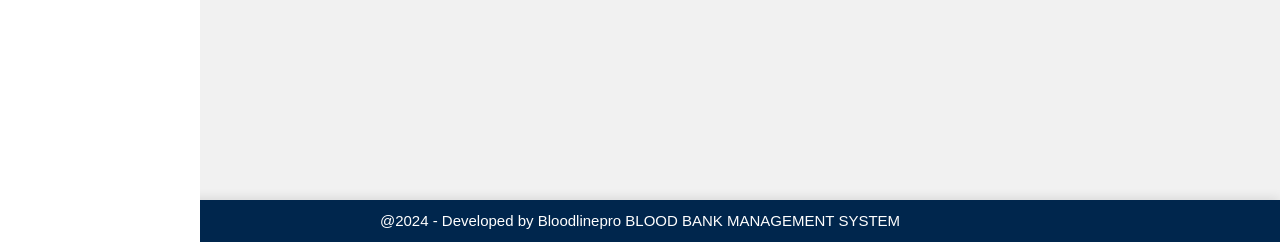
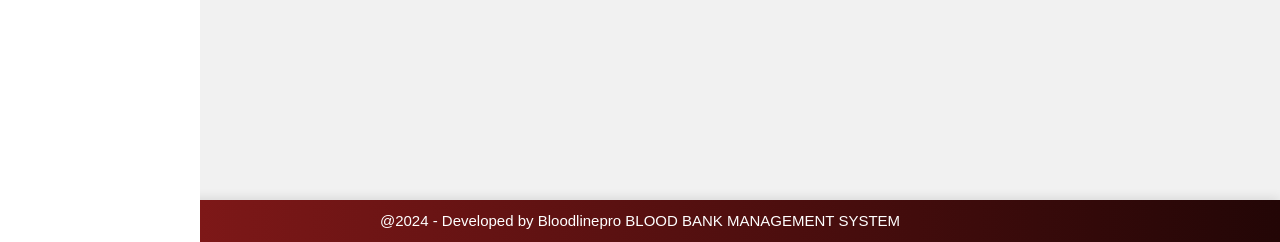
Before and after one commit to MktSachi/bloodlinepro, a PHP site: page /bloodlinepro/DonorProfile/sidebar.php in a window 1280 px wide. Shown: the part 558-800 px from the top of the page. Run offline with PHP 8.4, Linux system fonts and the light colour scheme; data that the repository does not hold is empty.

Commit message:
modify background color

```diff
--- a/HpDashboard/Css/sidebar.css
+++ b/HpDashboard/Css/sidebar.css
@@ -35,7 +35,7 @@
 .footer {
     text-align: center;
     padding: 10px;
-    background-color: #00264d;
+    background: linear-gradient(to right, #8e1b1b 0%, #230606 100%);
     color: white;
     position: fixed;
     bottom: 0;
```
